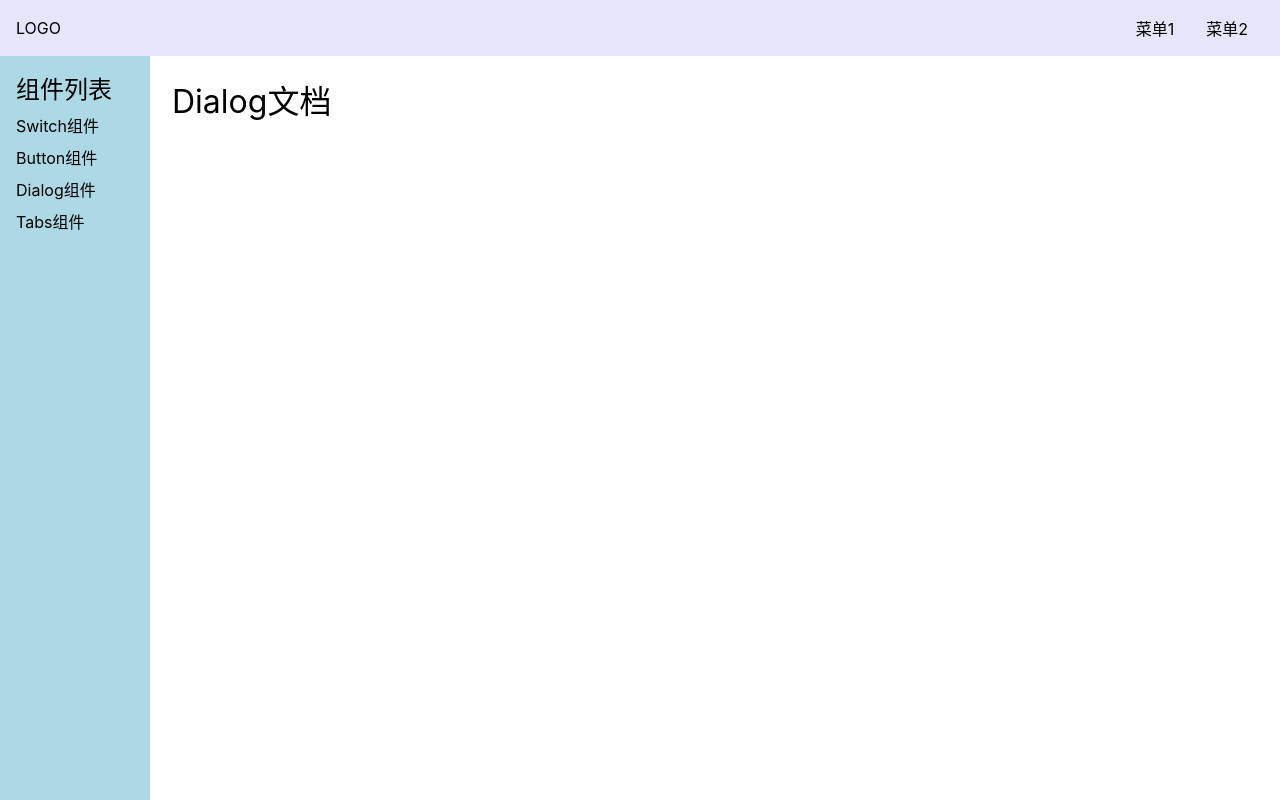
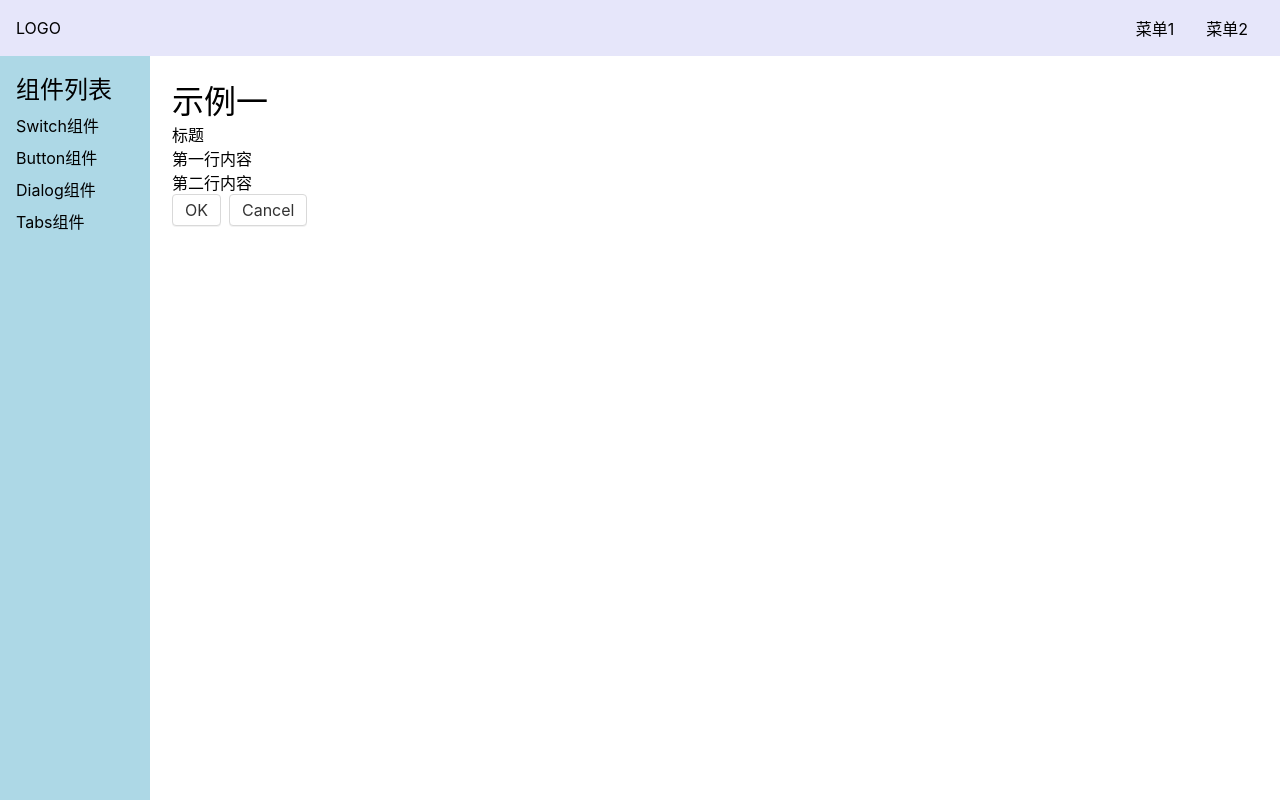
Before and after one commit to Eternal-could/Eternal-ui, a Vue app: page /#/doc/dialog in a window 1280 px wide. Built offline with nearby package versions, Linux system fonts and the light colour scheme.

Commit message:
创建Dialog组件

```diff
--- a/src/components/Dialog.vue
+++ b/src/components/Dialog.vue
@@ -1,10 +1,13 @@
 <template>
-<h1>Dialog文档</h1>
+  <h1>示例一</h1>
+  <DialogLib/>
 </template>
 
 <script>
+import DialogLib from "../lib/DialogLib.vue";
 export default {
-  name: "Dialog"
+  name: "Dialog",
+  components: {DialogLib}
 }
 </script>
 
--- /dev/null
+++ b/src/lib/DialogLib.vue
@@ -0,0 +1,26 @@
+<template>
+  <div class="dialog-overlay"></div>
+  <div class="dialog-wrapper">
+    <header>标题</header>
+    <main>
+      <p>第一行内容</p>
+      <p>第二行内容</p>
+    </main>
+    <footer>
+      <ButtonLib>OK</ButtonLib>
+      <ButtonLib>Cancel</ButtonLib>
+    </footer>
+  </div>
+</template>
+
+<script lang="ts">
+import ButtonLib from '../lib/ButtonLib.vue'
+export default {
+  name: "DialogLib",
+  components: {ButtonLib}
+}
+</script>
+
+<style scoped>
+
+</style>
```
